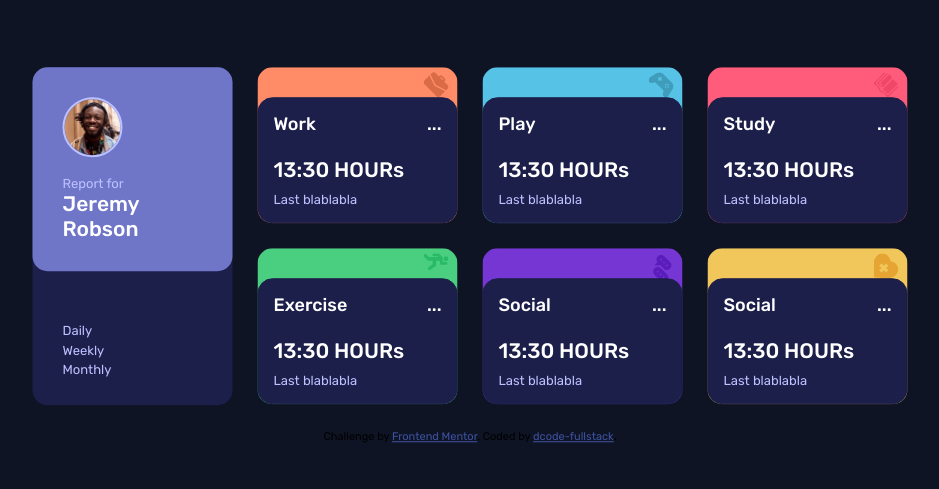
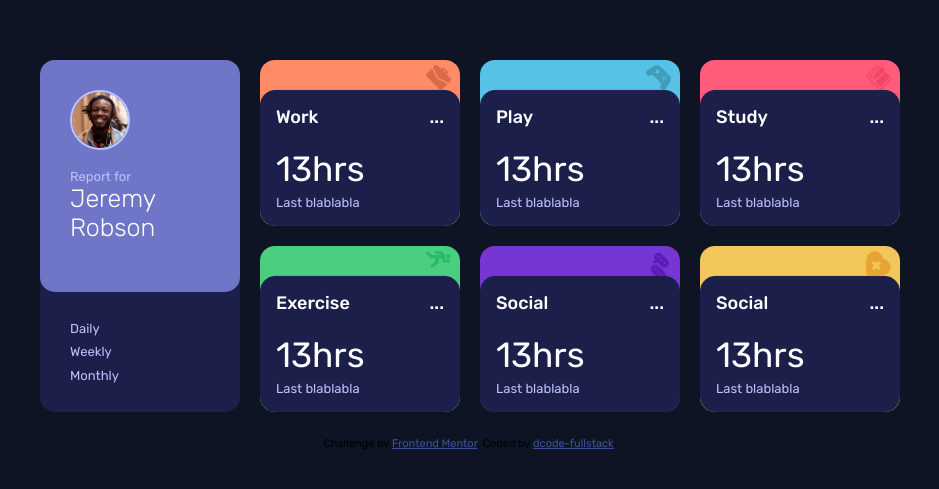
Before and after one commit to dcode-fullstack/Time-tracking-dashboard, a plain HTML site: page index.html in a window 1280 px wide. Shown: the part 145-634 px from the top of the page, without its empty margins (170-1109 px from the left). Drawn offline with Linux system fonts and the light colour scheme; a script that the page names is missing.

Commit message:
main layout done

```diff
--- a/index.html
+++ b/index.html
@@ -30,7 +30,7 @@
                             <h3>Work</h3>
                             <h3 class="points">...</h3>
                         </div>
-                        <h1>13:30 HOURs</h1>
+                        <h1 class="time">13hrs</h1>
                         <p>Last blablabla</p>
                     </div>
 
@@ -41,7 +41,7 @@
                             <h3>Play</h3>
                             <h3 class="points">...</h3>
                         </div>
-                        <h1>13:30 HOURs</h1>
+                        <h1 class="time">13hrs</h1>
                         <p>Last blablabla</p>
                     </div>
 
@@ -52,7 +52,7 @@
                             <h3>Study</h3>
                             <h3 class="points">...</h3>
                         </div>
-                        <h1>13:30 HOURs</h1>
+                        <h1 class="time">13hrs</h1>
                         <p>Last blablabla</p>
                     </div>
 
@@ -64,7 +64,7 @@
                             <h3>Exercise</h3>
                             <h3 class="points">...</h3>
                         </div>
-                        <h1>13:30 HOURs</h1>
+                        <h1 class="time">13hrs</h1>
                         <p>Last blablabla</p>
                     </div>
 
@@ -76,7 +76,7 @@
                             <h3>Social</h3>
                             <h3 class="points">...</h3>
                         </div>
-                        <h1>13:30 HOURs</h1>
+                        <h1 class="time">13hrs</h1>
                         <p>Last blablabla</p>
                     </div>
 
@@ -88,7 +88,7 @@
                             <h3>Social</h3>
                             <h3 class="points">...</h3>
                         </div>
-                        <h1>13:30 HOURs</h1>
+                        <h1 class="time">13hrs</h1>
                         <p>Last blablabla</p>
                     </div>
 
--- a/scss/_config.scss
+++ b/scss/_config.scss
@@ -22,8 +22,7 @@ $Pale-Blue: hsl(236, 100%, 87%);
 
 h1 {
     color: white;
-    font-size: 21px;
-    font-weight: 500;
+    font-weight: 400;
 }
 
 h3 {
--- a/scss/style.scss
+++ b/scss/style.scss
@@ -23,7 +23,7 @@ body {
             display: flex;
             justify-content: center;
             align-items: center;
-            gap: 25px;
+            gap: 20px;
 
             #dashboard {
                 width: 200px;
@@ -35,7 +35,7 @@ body {
                 .person {
                     background-color: $Desaturated-blue;
                     padding: 30px 50px 30px 30px;
-                    margin-bottom: 50px;
+                    margin-bottom: 25px;
                     border-radius: 15px;
 
 
@@ -52,13 +52,19 @@ body {
                         font-size: 13px;
                     }
 
+                    .name {
+                        font-size: 25px;
+                        font-weight: 300;
+                        padding-bottom: 20px;
+                    }
+
                 }
 
                 .timeframes {
                     padding-left: 30px;
                     color: white;
                     font-size: 13px;
-                    line-height: 1.5;
+                    line-height: 1.8;
                     color: $Pale-Blue;
 
                     &:hover {
@@ -74,7 +80,7 @@ body {
                 display: grid;
                 grid-template-columns: repeat(3, 200px);
                 grid-template-rows: repeat(2, 1fr);
-                gap: 25px;
+                gap: 20px;
 
                 .activities {
                     margin-top: 30px;
@@ -94,11 +100,12 @@ body {
                     }
 
                     &>h1 {
-                        padding-top: 7px;
+                        padding-top: 5px;
+                        font-size: 35px;
                     }
 
                     &>p {
-                        margin-top: 10px;
+                        margin-top: 5px;
                         color: $Pale-Blue;
                         font-size: 13px;
                     }
```
Also changed, not shown: css/style.css.
